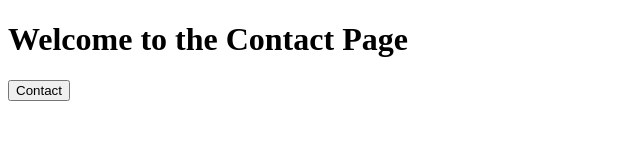
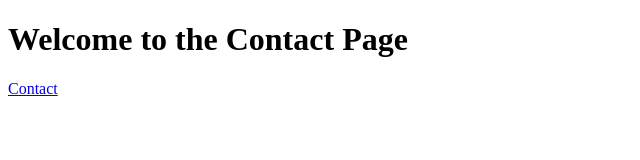
Before and after one commit to Ashwinv007/test-form, a plain HTML site: page index.html in a window 1280 px wide. Shown: the whole page, without its empty margins (0-640 px from the left). Drawn offline with Linux system fonts and the light colour scheme.

Commit message:
Update index.html

```diff
--- a/index.html
+++ b/index.html
@@ -9,15 +9,8 @@
 
     <h1>Welcome to the Contact Page</h1>
 
-    <!-- Contact button with a link to /form -->
-    <button onclick="redirectToForm()">Contact</button>
-
-    <script>
-        // JavaScript function to redirect to /form when the button is clicked
-        function redirectToForm() {
-            window.location.href = '/test-form/form';
-        }
-    </script>
+    <!-- Anchor tag with an href attribute to redirect to /test-form/form -->
+    <a href="/test-form/form">Contact</a>
 
 </body>
 </html>
```
